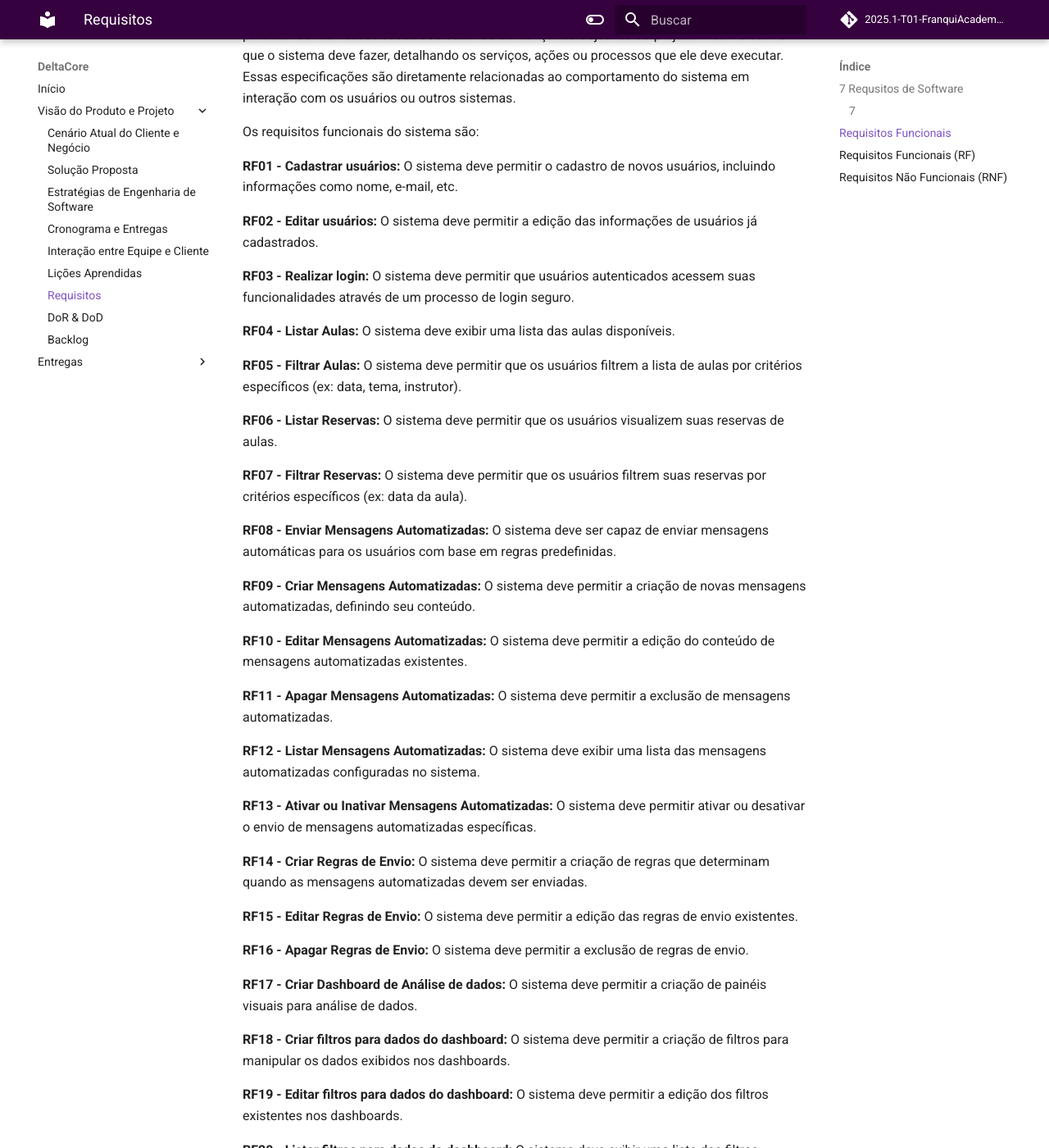
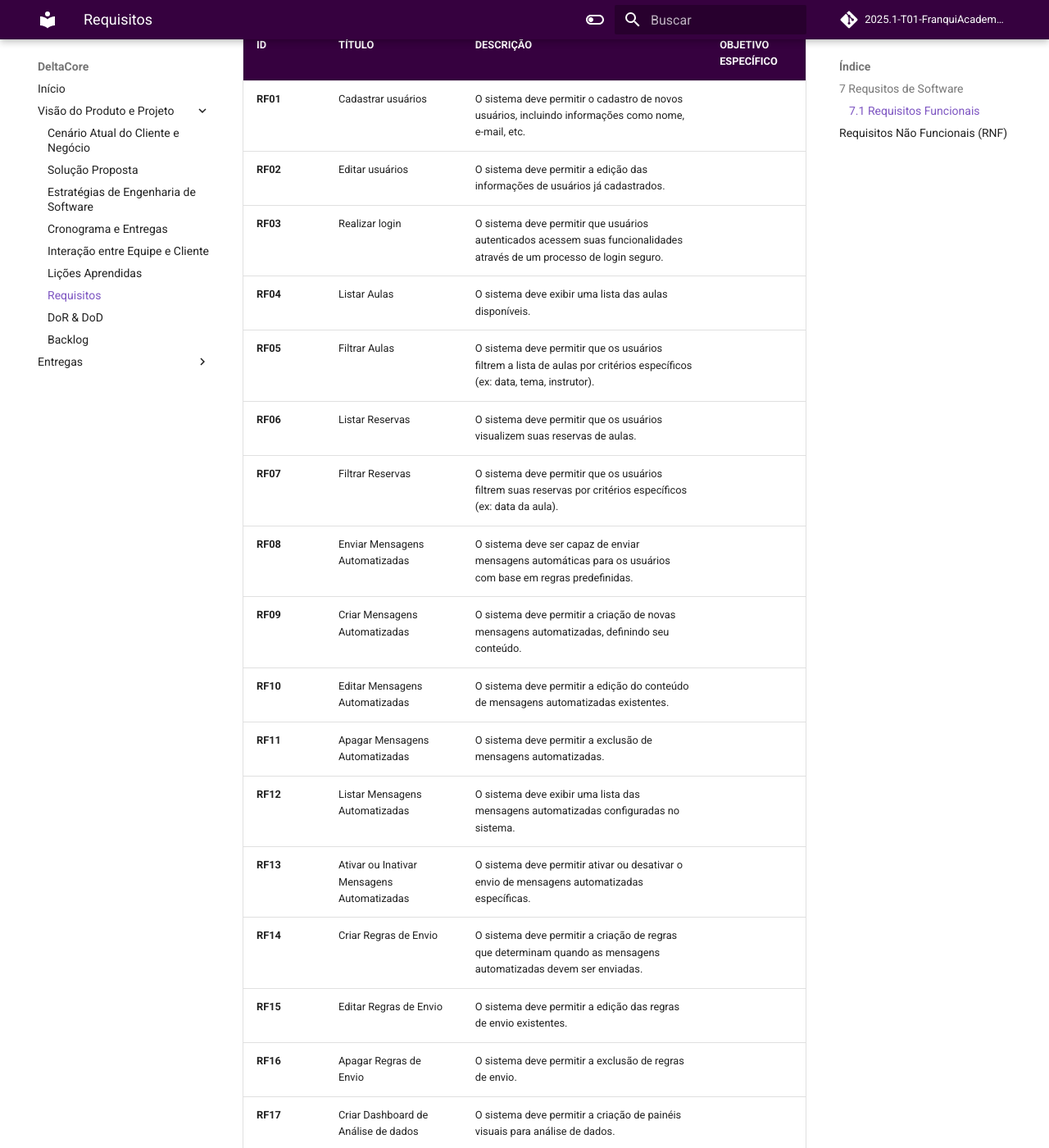
Before and after one commit to mdsreq-fga-unb/2025.1-T01-FranquiAcademia, an MkDocs documentation site: the page built from docs/sections/7-requirements.md, in a window 1280 px wide and 1400 px high, scrolled down 389 px. Shown: the whole window at 82% size. Built offline with MkDocs 1.6.1 and Material for MkDocs 9.7.7, drawn with Linux system fonts in a browser that asks for light colours; comment, search, counter and statistics services are not loaded; some of the changed text lies outside the part shown.

Commit message:
boom boom--2

```diff
--- a/docs/sections/7-requirements.md
+++ b/docs/sections/7-requirements.md
@@ -1,65 +1,9 @@
 ## 7 Requsitos de Software
 
-### 7
-
-//listar req nn funcionais
-
-## Requisitos Funcionais
+### 7.1 Requisitos Funcionais
 
 Os requisitos funcionais descrevem as funcionalidades específicas que o sistema deve oferecer para atender às necessidades dos usuários e alcançar os objetivos do projeto. Eles indicam o que o sistema deve fazer, detalhando os serviços, ações ou processos que ele deve executar. Essas especificações são diretamente relacionadas ao comportamento do sistema em interação com os usuários ou outros sistemas.
 
-Os requisitos funcionais do sistema são:
-
-**RF01 - Cadastrar usuários:** O sistema deve permitir o cadastro de novos usuários, incluindo informações como nome, e-mail, etc.
-
-**RF02 - Editar usuários:** O sistema deve permitir a edição das informações de usuários já cadastrados.
-
-**RF03 - Realizar login:** O sistema deve permitir que usuários autenticados acessem suas funcionalidades através de um processo de login seguro.
-
-**RF04 - Listar Aulas:** O sistema deve exibir uma lista das aulas disponíveis.
-
-**RF05 - Filtrar Aulas:** O sistema deve permitir que os usuários filtrem a lista de aulas por critérios específicos (ex: data, tema, instrutor).
-
-**RF06 - Listar Reservas:** O sistema deve permitir que os usuários visualizem suas reservas de aulas.
-
-**RF07 - Filtrar Reservas:** O sistema deve permitir que os usuários filtrem suas reservas por critérios específicos (ex: data da aula).
-
-**RF08 - Enviar Mensagens Automatizadas:** O sistema deve ser capaz de enviar mensagens automáticas para os usuários com base em regras predefinidas.
-
-**RF09 - Criar Mensagens Automatizadas:** O sistema deve permitir a criação de novas mensagens automatizadas, definindo seu conteúdo.
-
-**RF10 - Editar Mensagens Automatizadas:** O sistema deve permitir a edição do conteúdo de mensagens automatizadas existentes.
-
-**RF11 - Apagar Mensagens Automatizadas:** O sistema deve permitir a exclusão de mensagens automatizadas.
-
-**RF12 - Listar Mensagens Automatizadas:** O sistema deve exibir uma lista das mensagens automatizadas configuradas no sistema.
-
-**RF13 - Ativar ou Inativar Mensagens Automatizadas:** O sistema deve permitir ativar ou desativar o envio de mensagens automatizadas específicas.
-
-**RF14 - Criar Regras de Envio:** O sistema deve permitir a criação de regras que determinam quando as mensagens automatizadas devem ser enviadas.
-
-**RF15 - Editar Regras de Envio:** O sistema deve permitir a edição das regras de envio existentes.
-
-**RF16 - Apagar Regras de Envio:** O sistema deve permitir a exclusão de regras de envio.
-
-**RF17 - Criar Dashboard de Análise de dados:** O sistema deve permitir a criação de painéis visuais para análise de dados.
-
-**RF18 - Criar filtros para dados do dashboard:** O sistema deve permitir a criação de filtros para manipular os dados exibidos nos dashboards.
-
-**RF19 - Editar filtros para dados do dashboard:** O sistema deve permitir a edição dos filtros existentes nos dashboards.
-
-**RF20 - Listar filtros para dados do dashboard:** O sistema deve exibir uma lista dos filtros disponíveis para os dashboards.
-
-**RF21 - Filtrar dados de Dashboards:** O sistema deve permitir que os usuários apliquem filtros para visualizar dados específicos nos dashboards.
-
-**RF22 - Favoritar Dashboards de análises de dado:** O sistema deve permitir que os usuários marquem dashboards como favoritos para acesso rápido.
-
-**RF23 - Exportar Dashboards:** O sistema deve permitir a exportação dos dashboards em formatos adequados (ex: PDF, imagem).
-
-**RF24 - Exportar Dados da Plataforma Original:** O sistema deve permitir a exportação dos dados brutos da plataforma em formatos comuns (ex: CSV).
-
-
-## Requisitos Funcionais (RF)
 |**ID**|**TÍTULO**|**DESCRIÇÃO**|**OBJETIVO ESPECÍFICO**|
 | :- | :- | :- | :- |
 |**RF01**|Cadastrar usuários|O sistema deve permitir o cadastro de novos usuários, incluindo informações como nome, e-mail, etc.| |
```
Also changed, not shown: docs/sections/8-DoR&DoD.md (+3 -5 lines), docs/sections/9-BackLog.md (+4 -14 lines).
